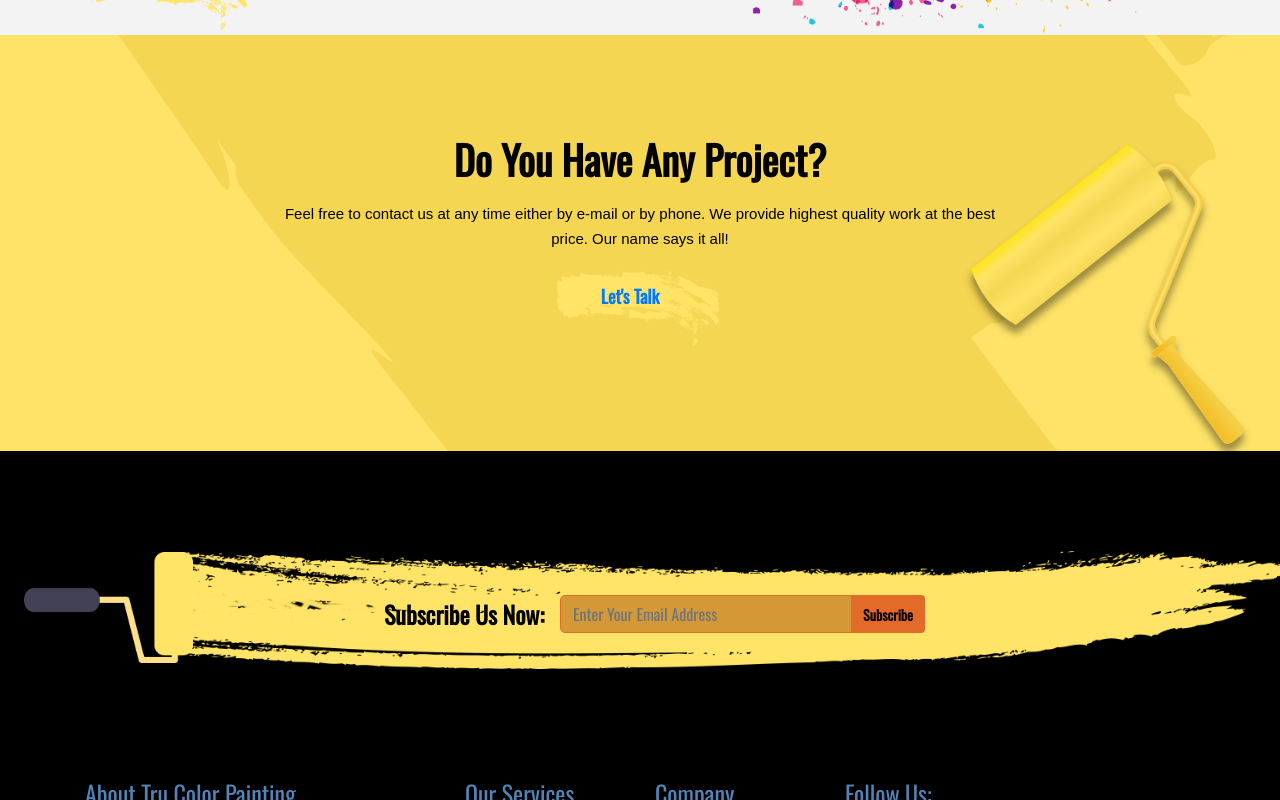
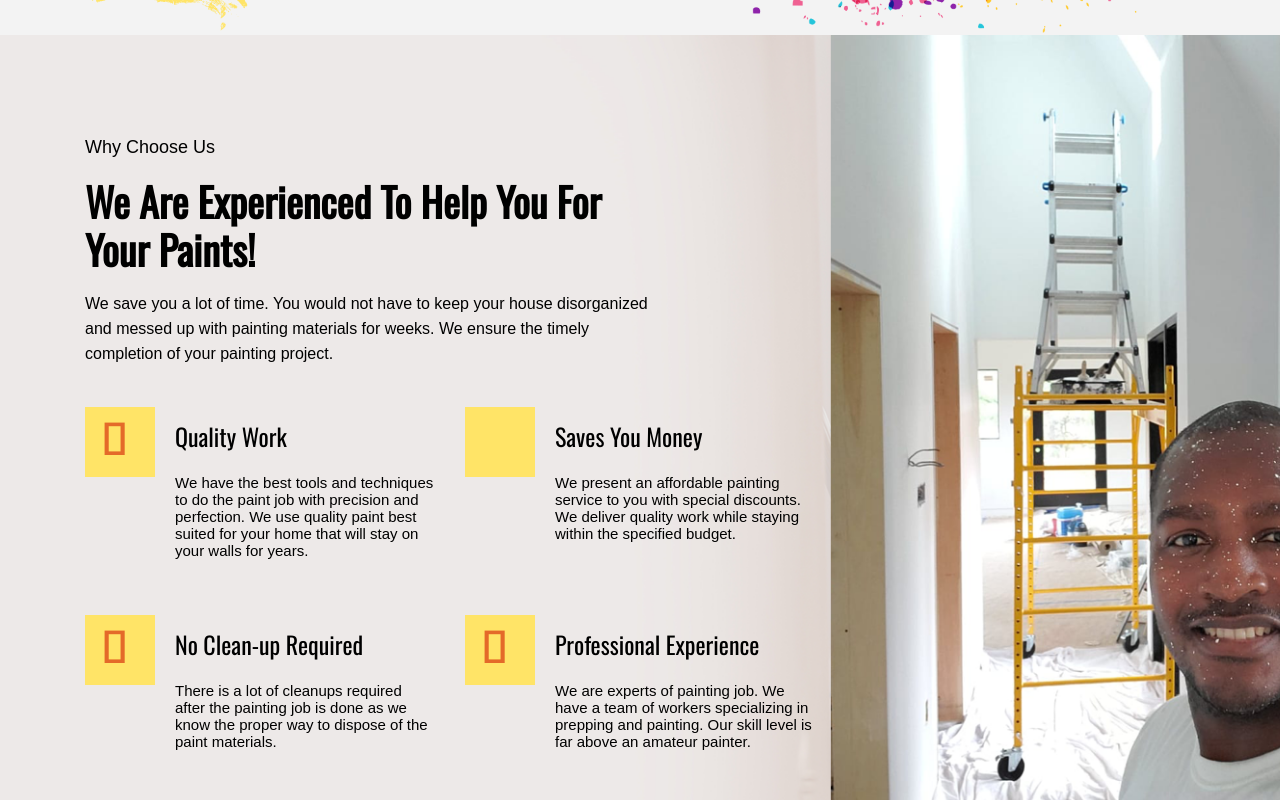
Before and after one commit to cornets28/tru-color-painting, a React (Create React App) app: page /about-us in a window 1280 px wide. Shown: the part 1340-2140 px from the top of the page. Built offline with nearby package versions, Linux system fonts and the light colour scheme.

Commit message:
create htmt and css styling for our-experience section

```diff
--- a/src/App.css
+++ b/src/App.css
@@ -125,7 +125,7 @@ h6 {
   letter-spacing: 0px;
 }
 a {
-  color: #060707;
+  color: var(--defaultDark);
 }
 h1 a,
 h2 a,
@@ -432,7 +432,7 @@ button:focus {
   padding-left: 40px;
 }
 .paint-nav .navbar-light .navbar-nav .nav-link:hover {
-  color: #000;
+  color: var(--defaultDark);
   text-decoration: underline;
   transition: 0.5s ease;
   font-weight: 600;
@@ -749,7 +749,7 @@ img {
     width: 40px;
     height: 40px;
     cursor: pointer;
-    border: 1px solid #ccc;
+    border: 1px solid var(--defaultWhite);
     box-shadow: 0 0 5px rgba(0, 0, 0, 0.1);
     border-radius: 50%;
     opacity: 1;
@@ -779,14 +779,14 @@ img {
     font-size: 24px !important;
     border: 1px solid;
     padding: 0px 8px;
-    color: #000000 !important;
+    color: var(--defaultDark) !important;
 }
 .btn-next{
     font-size: 24px !important;
     border: 1px solid;
     margin-left: 13px;
     padding: 0px 8px;
-    color: #000000 !important;
+    color: var(--defaultDark) !important;
 }
 .testimo-slide p{
     font-size: 22px;
@@ -859,11 +859,10 @@ section.wepaint-thecolor {
     width: 100%;
 }
 .btn-learn:hover a{
-    color: #060707;
+    color: var(--defaultDark);
 }
 .learn-ab {
     position: absolute;
-
     line-height: 90px;
     font-size: 18px;
     left: 47px;
@@ -873,6 +872,64 @@ section.wepaint-thecolor {
     font-weight: 600;
 }
 /* --- end we paint color --- */
+
+/* 7.2 Our-Experience */
+.our-experience{
+    padding: 100px 0px;
+    background-image: url(/images/our-eperience.png);
+    background-repeat: no-repeat;
+    background-size: cover;
+    width: 100%;
+    background-position: center;
+}
+.o-e-content p:first-child {
+    padding-bottom: 1px;
+    font-size: 18px;
+}
+.o-e-content h1 {
+    width: 80%;
+    font-weight: bold;
+    padding-bottom: 10px;
+}
+.o-e-content p {
+    width: 80%;
+    font-size: 16px;
+}
+.expart-icon{
+    height: 70px;
+    width: 20%;
+    float: left;
+    font-size: 40px;
+    padding-left: 1rem;
+    color: var(--darkOrange);
+    background-color: var(--lightYellow);
+}
+.expart {
+    padding-top: 10px;
+    margin: 15px auto;
+}
+.expart-content {
+    padding-left: 20px;
+    width: 80%;
+    display: inline-block;
+}
+.expart-content p {
+    line-height: 17px;
+}
+.expart-content h4 {
+    padding: 15px 0px;
+}
+.ex-1::before {
+    font-size: 40px;
+    position: absolute;
+    overflow: hidden;
+    left: 10px;
+    top: 40px;
+    display: inline;
+    color: var(--defaultDark);
+}
+
+/* End Our-Experience */
 
 /* --- footer-nav --- */
 .subscribe-top {
--- a/src/component/AboutUs.js
+++ b/src/component/AboutUs.js
@@ -1,5 +1,5 @@
 import React, { Component } from "react";
-import { Link } from 'react-router-dom'
+import { Link } from "react-router-dom";
 import { PaintingConsumer } from "../context";
 import Carousel from "./Carousel";
 import { carouselPhotos } from "../data";
@@ -15,7 +15,10 @@ export default class AboutUs extends Component {
           <div className="container">
             <div className="row">
               <div className="col-md-5">
-                <div className="client-image wow fadeInLeft" data-wow-delay=".5s">
+                <div
+                  className="client-image wow fadeInLeft"
+                  data-wow-delay=".5s"
+                >
                   <img src="/images/client.png" alt="" />
                 </div>
               </div>
@@ -90,10 +93,16 @@ export default class AboutUs extends Component {
                 <div className="colo-content">
                   <h2>We Offer A Huge Variety Of Colors!</h2>
                   <p>
-                   Tru Color Painting is painting company located in Canada. Notably, in Antigonish at Scotia Nova. We work for all companies or individuals as long as they are located in Canada.
+                    Tru Color Painting is painting company located in Canada.
+                    Notably, in Antigonish at Scotia Nova. We work for all
+                    companies or individuals as long as they are located in
+                    Canada.
                   </p>
                   <p>
-                   We have been performing in the painting for more than three years and have always meeting our customer expectations, needs, and satisfactions. At Tru Color Painting, We love what we.
+                    We have been performing in the painting for more than three
+                    years and have always meeting our customer expectations,
+                    needs, and satisfactions. At Tru Color Painting, We love
+                    what we.
                   </p>
                   <div className="btn-learn">
                     <span className="learn-ab">
@@ -110,6 +119,96 @@ export default class AboutUs extends Component {
             </div>
           </div>
         </section>
+
+        <section className="our-experience">
+          <div className="container">
+            <div className="row">
+              <div className="col-md-8">
+                <div className="o-e-content">
+                  <p>Why Choose Us</p>
+                  <h1>We Are Experienced To Help You For Your Paints!</h1>
+                  <p>
+                    We save you a lot of time. You would not have to keep your
+                    house disorganized and messed up with painting materials for
+                    weeks. We ensure the timely completion of
+                    your painting project.
+                  </p>
+                </div>
+                <div className="row">
+                  <div className="col-md-6">
+                    <div className="expart">
+                      <div className="expart-icon">
+                        <span className="flaticon-paint ex-1">
+                          <i class="fad fa-fill-drip"></i>
+                        </span>
+                      </div>
+                      <div className="expart-content">
+                        <h4>Quality Work</h4>
+                        <p>
+                          We have the best tools and techniques to do the paint
+                          job with precision and perfection. We use quality
+                          paint best suited for your home that will stay on your
+                          walls for years.
+                        </p>
+                      </div>
+                    </div>
+                  </div>
+                  <div className="col-md-6">
+                    <div className="expart">
+                      <div className="expart-icon">
+                        <span className="flaticon-paint-1 ex-1">
+                          <i class="far fa-paint-roller"></i>
+                        </span>
+                      </div>
+                      <div className="expart-content">
+                        <h4>Saves You Money</h4>
+                        <p>
+                          We present an affordable painting service to you with
+                          special discounts. We deliver quality work while
+                          staying within the specified budget.
+                        </p>
+                      </div>
+                    </div>
+                  </div>
+                  <div className="col-md-6">
+                    <div className="expart">
+                      <div className="expart-icon">
+                        <span className="flaticon-graphic-tool ex-1">
+                          <i class="fad fa-paint-brush"></i>
+                        </span>
+                      </div>
+                      <div className="expart-content">
+                        <h4>No Clean-up Required</h4>
+                        <p>
+                          There is a lot of cleanups required after the painting
+                          job is done as we know the proper way to dispose of
+                          the paint materials.
+                        </p>
+                      </div>
+                    </div>
+                  </div>
+                  <div className="col-md-6">
+                    <div className="expart">
+                      <div className="expart-icon">
+                        <span className="flaticon-pantone ex-1">
+                          <i class="fad fa-brush"></i>
+                        </span>
+                      </div>
+                      <div className="expart-content">
+                        <h4>Professional Experience</h4>
+                        <p>
+                          We are experts of painting job. We have a team of
+                          workers specializing in prepping and painting. Our
+                          skill level is far above an amateur painter.
+                        </p>
+                      </div>
+                    </div>
+                  </div>
+                </div>
+              </div>
+            </div>
+          </div>
+        </section>
       </React.Fragment>
     );
   }
```
Also changed, not shown: public/images/our-eperience.png (added).
